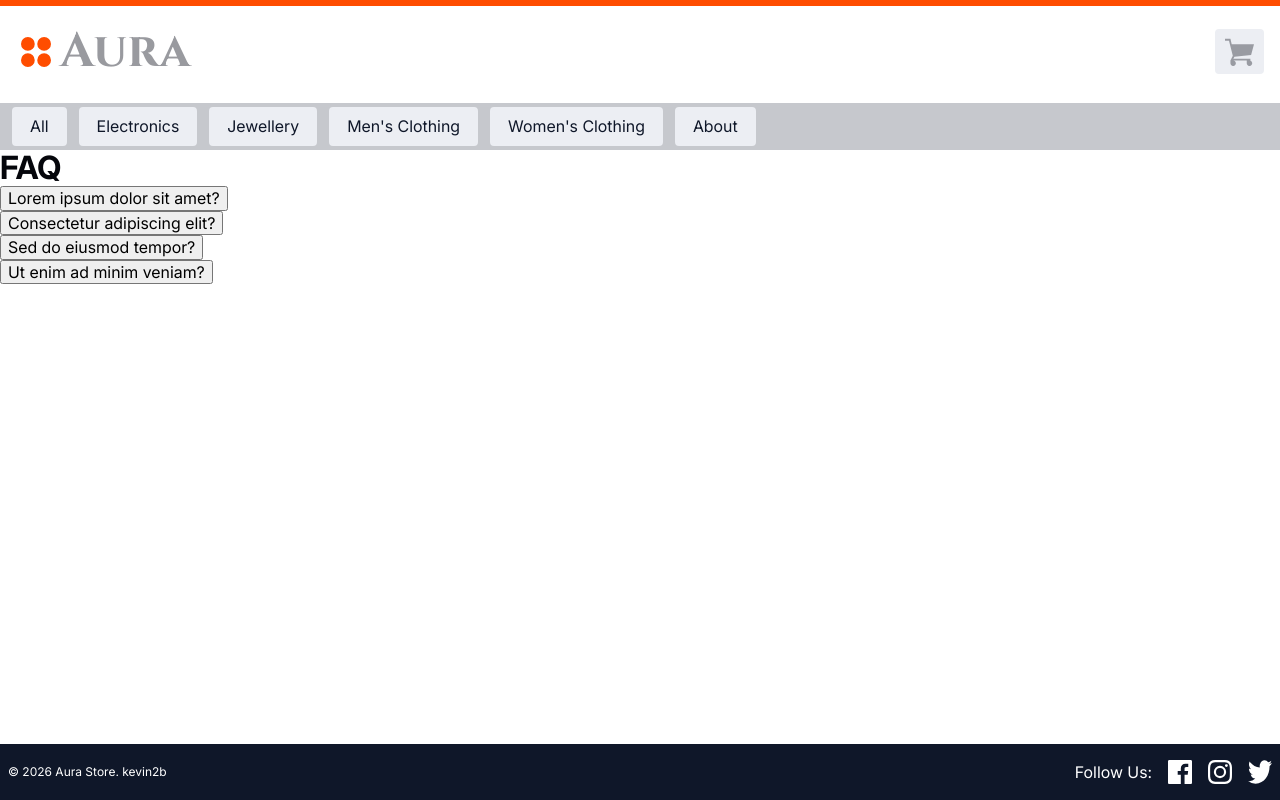
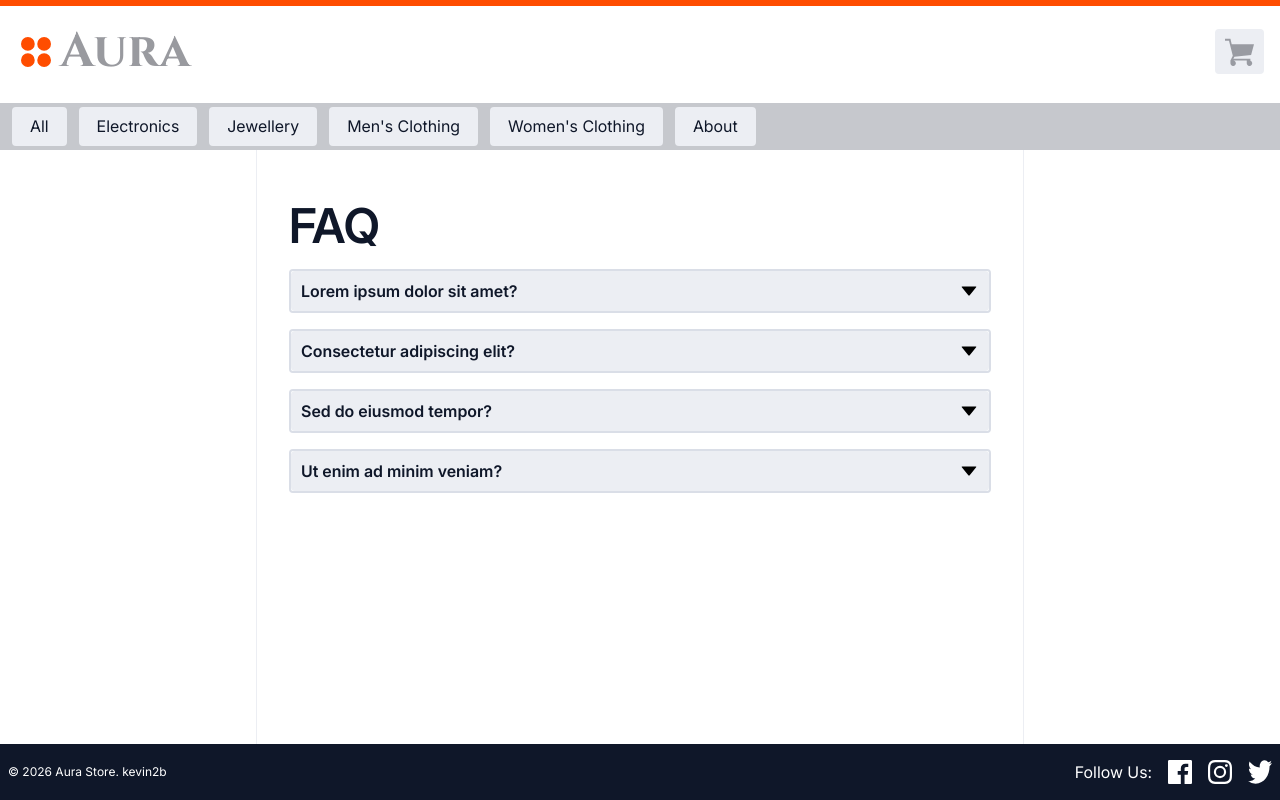
Before and after one commit to kevin2b/certification-project-3-kevin2b, a React (Vite) app: page /about in a window 1280 px wide. Built offline with nearby package versions, Linux system fonts and the light colour scheme.

Commit message:
Add styling for faq

```diff
--- a/src/pages/About/About.jsx
+++ b/src/pages/About/About.jsx
@@ -4,8 +4,8 @@ import FAQEntry from "./FAQEntry";
 
 function About(){
   return (
-    <div>
-      <h1>FAQ</h1>
+    <div className={styles.about}>
+      <h1 className={styles.heading}>FAQ</h1>
       {faqData.map(entry => <FAQEntry key={entry.id} question={entry.question} answer={entry.answer}/>)}
     </div>
   )
--- a/src/pages/About/About.module.css
+++ b/src/pages/About/About.module.css
@@ -0,0 +1,26 @@
+.about{
+  padding-block: 1rem;
+  padding-inline: 1rem;
+  flex: auto;
+  inline-size: 100%;
+  margin-inline: auto;
+  border-right: 1px solid var(--border-color);
+  border-left: 1px solid var(--border-color);
+  display: flex;
+  flex-direction: column;
+  gap: 1rem;
+}
+
+.heading{
+  font-weight: 600;
+  color: var(--font-head-colour);
+  font-size: var(--font-head);
+}
+
+@media (min-width: 48rem) {
+  .about{
+    padding-block: 3rem;
+    padding-inline: 2rem;
+    max-inline-size: var(--maxWidth-mobile);
+  }
+}
--- a/src/pages/About/FAQEntry.jsx
+++ b/src/pages/About/FAQEntry.jsx
@@ -1,10 +1,20 @@
 import { useState } from "react";
+import styles from "./FAQEntry.module.css";
+import up from '@/assets/images/up.svg';
+import down from '@/assets/images/down.svg';
 function FAQEntry({question, answer}){
   const [open, setOpen] = useState(false);
   return(
-    <article>
-      <button onClick={()=>{setOpen((curr) => !curr)}}>{question}</button>
-      {open && <p>{answer}</p>}
+    <article className={styles.entry}>
+      <button onClick={()=>{setOpen(!open)}} className={styles.question}>
+        <span>{question}</span>
+        {open ?(
+          <img src={up} alt="Close" width="10"  className={styles.arrow}/>
+        ):(
+          <img src={down} alt="Open" width="10"  className={styles.arrow}/>
+        )}
+      </button>
+      {open && <p className={styles.answer}>{answer}</p>}
     </article>
   );
 }
--- /dev/null
+++ b/src/pages/About/FAQEntry.module.css
@@ -0,0 +1,50 @@
+.entry{
+  --border-radius: 0.25rem;
+  display: flex;
+  flex-direction: column;
+  border: 2px solid var(--border-color-2);
+  border-radius: var(--border-radius);
+}
+
+.question{
+  color: var(--font-head-colour);
+  background-color: var(--background-colour);
+  padding-inline: 0.5rem;
+  padding-block: 0.75rem;
+  border-radius: var(--border-radius);
+  border: 2px solid var(--border-color);
+  text-align: start;
+  cursor: pointer;
+  font-weight: 600;
+  display: flex;
+  align-items: center;
+}
+
+.question:hover,
+.question:focus-visible{
+  color: var(--font-head-colour-1);
+}
+
+.arrow{
+  margin-inline-start: auto;
+  display: block;
+  inline-size: 1.25rem;
+  block-size: auto;
+}
+
+.question:hover .arrow,
+.question:focus-visible .arrow{
+  filter: invert(53%) sepia(93%) saturate(3018%) hue-rotate(345deg) brightness(101%) contrast(106%);
+}
+
+.answer{
+  padding-block: 1rem;
+  padding-inline: 1rem;
+  font-weight: 300;
+}
+
+@media (min-width: 48rem) {
+  .question {
+    padding-block: 0.5rem;
+  }
+}
--- a/src/pages/Cart/Cart.jsx
+++ b/src/pages/Cart/Cart.jsx
@@ -76,7 +76,7 @@ function Cart(){
           <section className={styles.summary}>
             <div className={styles.summaryRow}>
               <span className={styles.summaryField}> Subtotal:</span>
-              <span> ${total} </span>
+              <span> ${total.toFixed(2)} </span>
             </div>
             <div className={styles.summaryRow}>
               <span className={styles.summaryField}> Tax (13%): </span>
--- a/src/pages/Cart/CartProduct.jsx
+++ b/src/pages/Cart/CartProduct.jsx
@@ -33,7 +33,7 @@ function CartProduct({id, image, title, price, stock, amountInCart}){
         <div className={styles.wrapperRow}>
           <img src={image} alt={title} width="100" className={styles.productImage}/>
           <div className={styles.wrapperInfo}>
-            <div> Price Per: ${price} </div>
+            <div> Price Per: ${price.toFixed(2)} </div>
             <div> Stock: {stock} </div>
           </div>
         </div>
--- a/src/pages/Product/Product.jsx
+++ b/src/pages/Product/Product.jsx
@@ -71,7 +71,7 @@ function Product(){
       <div className={styles.productInfoWrapper}>
         <img src={product.image} alt="Product image" width="100" className={styles.productImg}/>
         <div className={styles.productInfo}>
-          <div className={styles.price}> ${product.price} </div>
+          <div className={styles.price}> ${product.price.toFixed(2)} </div>
           <div className={styles.stock}> {product.stock > 0 ? "Stock: " + product.stock : "Out of stock!" } </div>
           <div className={styles.cartQuantity}> In cart: {cart?.[product.id] ?? 0}</div>
           <div>
--- a/src/pages/Product/Product.module.css
+++ b/src/pages/Product/Product.module.css
@@ -110,6 +110,10 @@
   font-weight: 700;
 }
 
+.description{
+  font-weight: 300;
+}
+
 @media (min-width: 31rem) {
   .product{
     --image-size: 9rem;
--- a/src/pages/Shop/Shop.module.css
+++ b/src/pages/Shop/Shop.module.css
@@ -52,8 +52,7 @@
   color: var(--font-text-colour);
 }
 
-.inputText:focus,
-.select:focus{
+.inputText:focus{
   outline: 2px solid var(--border-color-4);
 }
 
--- a/src/pages/Shop/ShopProduct.jsx
+++ b/src/pages/Shop/ShopProduct.jsx
@@ -9,7 +9,7 @@ function ShopProduct({id, image, title, price, stock}){
           <img src={image} alt={title} width="100" className={styles.productImg}/>
         </div>
         <h2 className={styles.productName}>{title}</h2>
-        <div className={styles.productPrice}> ${price} </div>
+        <div className={styles.productPrice}> ${price.toFixed(2)} </div>
         <div className={styles.stockInfo}>
           <div className={styles.stock}>
             Stock
--- a/src/style.css
+++ b/src/style.css
@@ -7,3 +7,7 @@
   color: var(--font-text-colour);
   min-inline-size: var(--minWidth);
 }
+
+:focus-visible{
+  outline: 2px solid var(--border-color-4);
+}
```
Also changed, not shown: src/assets/images/down.svg (added), src/assets/images/up.svg (added).
